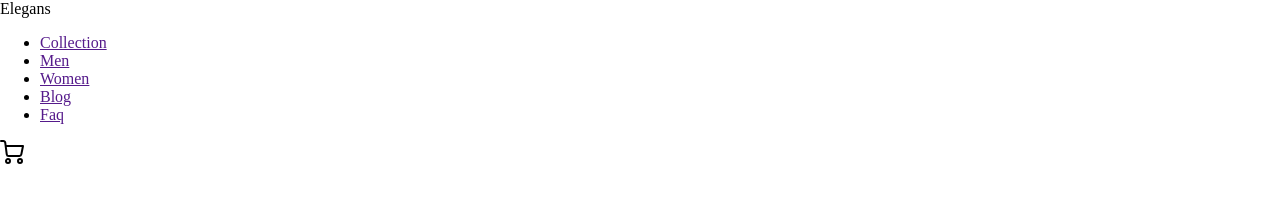
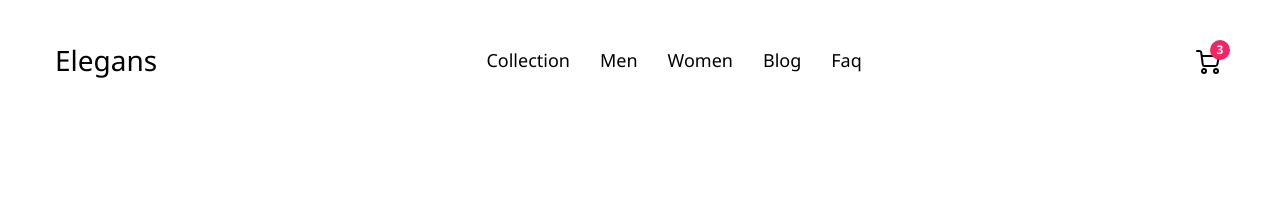
Before and after one commit to iggoren/elegans, a plain HTML site: page index.html in a window 1280 px wide. Drawn offline with Linux system fonts and the light colour scheme.

Commit message:
сделана навигация

```diff
--- a/css/style.css
+++ b/css/style.css
@@ -1,22 +1,77 @@
 *, *::after, *::before {
     box-sizing: border-box;
 }
+
+/* font-family: 'Noto Sans', sans-serif;
+font-family: 'Playfair Display', serif; */
 body {
     margin: 0;
+    font-family: 'Noto Sans', sans-serif;
    }
    .nav {
+       padding: 40px 0;
 }
 .container {
+    width: 1170px;
+    margin: 0 auto;
 }
 .nav__row {
+    display: flex;
+    justify-content: space-between;
+    align-items: center;
 }
-    .nav__logo {
+.nav__logo, .nav__logo a {
+    font-style: normal;
+    text-decoration: none;
+font-weight: normal;
+font-size: 28px;
+line-height: 38px;
+color: #000000;
+}
+.nav__logo a:hover {
+    text-decoration: underline;
 }
 .nav-list {
+    display: flex;
+    margin: 0;
+    padding: 0;
+    list-style-type: none;
 }
 .nav-item {
+    margin-right: 30px;
+    font-size: 18px;
+}
+.nav-item:last-child {
+    margin-right: 0;
 }
 .nav-link {
+    text-decoration: none;
+    color: #000000;
+}
+.nav-link:hover {
+    color: #F72464;
 }
 .nav__cart {
 }
+
+.nav__cart-link {
+    position: relative;
+    display: inline-block;
+    padding: 5px;
+    top: 5px;
+}
+.nav__cart-number {
+    position: absolute;
+    top: -5px;
+    right: -5px;
+    height: 20px;
+    width: 20px;
+    border-radius: 50%;
+    color: #fff;
+    font-weight: bold;
+    font-size: 12px;
+    background: #F72464;
+    text-align: center;
+    line-height: 20px;
+
+}
--- a/index.html
+++ b/index.html
@@ -1,17 +1,24 @@
 <!DOCTYPE html>
 <html lang="en">
+
 <head>
     <meta charset="UTF-8">
     <meta name="viewport" content="width=device-width, initial-scale=1.0">
     <title>Elegans shop</title>
     <link rel="stylesheet" href="./css/style.css">
+    <link rel="preconnect" href="https://fonts.gstatic.com">
+    <link href="https://fonts.googleapis.com/css2?family=Noto+Sans:wght@400;700&family=Playfair+Display&display=swap"
+        rel="stylesheet">
 </head>
+
 <body>
     <nav class="nav">
         <div class="container">
             <div class="nav__row">
                 <div class="nav__logo">
-                    Elegans
+                    <a href="#">
+                        Elegans
+                    </a>
                 </div>
                 <ul class="nav-list">
                     <li class="nav-item">
@@ -25,12 +32,14 @@
                     </li>
                     <li class="nav-item">
                         <a href="" class="nav-link">Blog</a>
-                    </li><li class="nav-item">
+                    </li>
+                    <li class="nav-item">
                         <a href="" class="nav-link">Faq</a>
                     </li>
                 </ul>
                 <div class="nav__cart">
-                    <a href="#">
+                    <a href="#" class="nav__cart-link">
+                        <span class="nav__cart-number">3</span>
                         <img src="./img/icons/shopping-cart.svg" alt="Cart">
                     </a>
                 </div>
```
Lines whose indentation alone changed are shown as unchanged.
